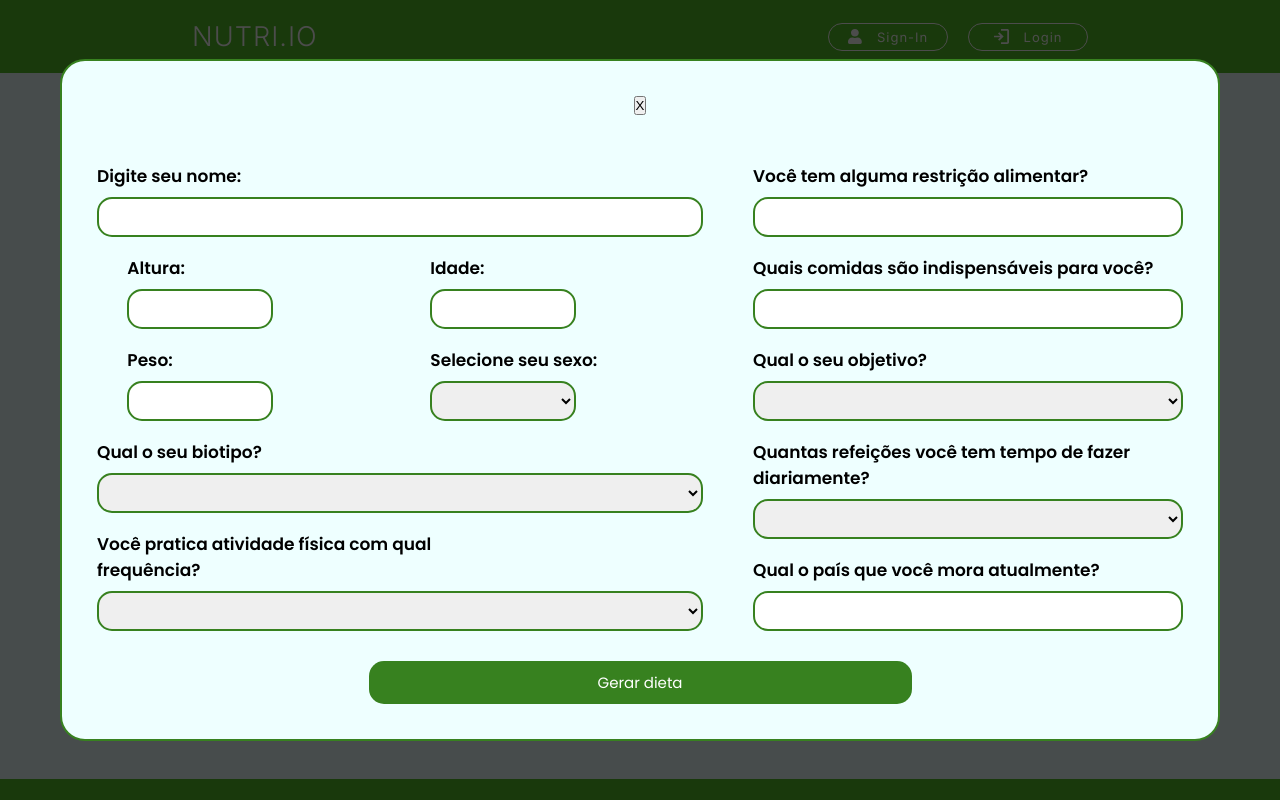
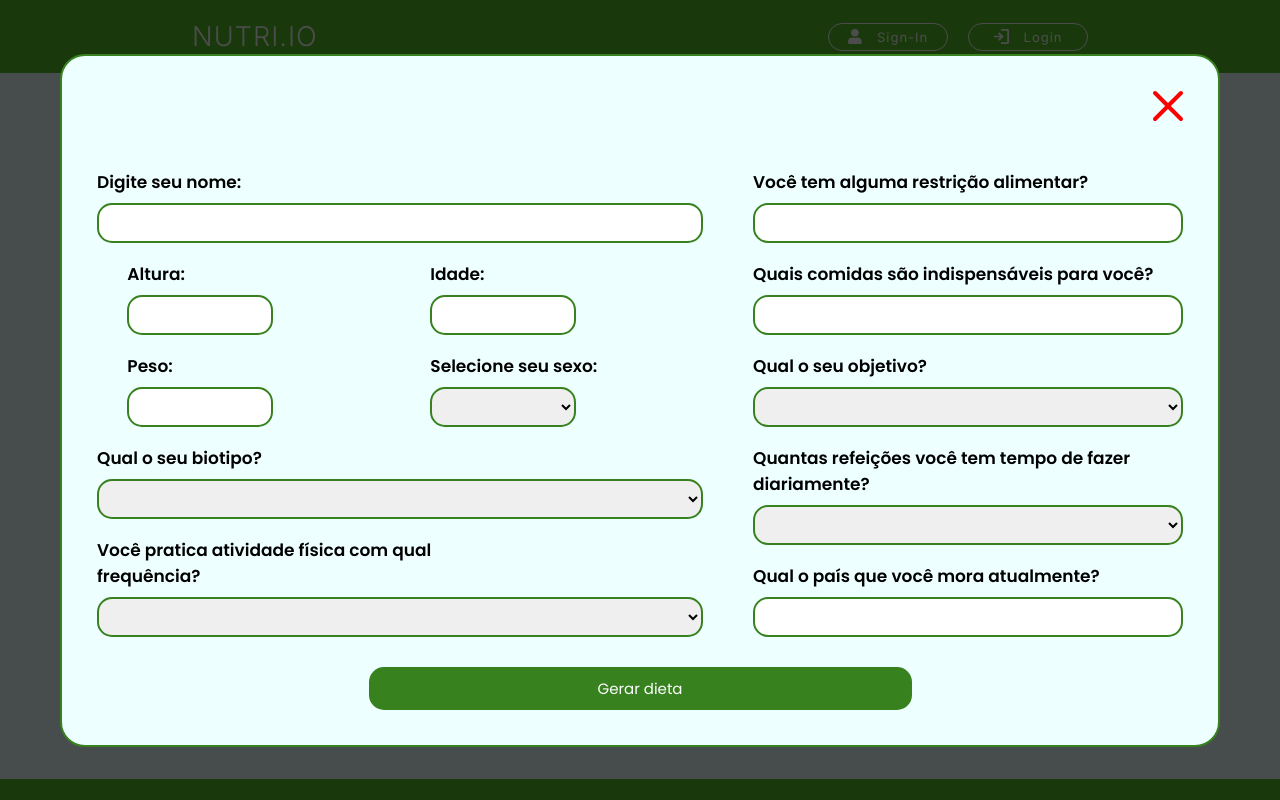
Before and after one commit to MarcosTenorioDev/Nutri.io, a React (Vite) app: page /home in a window 1280 px wide. Both pictures are taken after a click on the button "Gerar Dieta". Shown: the top 800 px of the page. Built offline with nearby package versions, Linux system fonts and the light colour scheme; no server answers.

Commit message:
:sparkles: feat: add function to stop scroll when modal is opened

```diff
--- a/src/assets/css/GenerateDiet.css
+++ b/src/assets/css/GenerateDiet.css
@@ -25,6 +25,19 @@
 }
 
 .button:hover{
+    cursor: pointer;
+}
+
+.closeModalBtn{
+    border: none;
+    background: none;
+    width: 100%;
+    display: flex;
+    justify-content: flex-end;
+    align-items: center;
+}
+.closeBtn{
+    width: 30px;
     cursor: pointer;
 }
 
@@ -112,7 +125,9 @@
     font-weight: 500;
     width: 60%;
 }
-
+.modalOpen{
+    overflow-y:hidden;
+}
 
 @media (max-width: 1000px){
     .button{
--- a/src/components/GenerateDiet.jsx
+++ b/src/components/GenerateDiet.jsx
@@ -2,21 +2,25 @@ import { useEffect, useState } from 'react';
 import '../assets/css/GenerateDiet.css';
 import axios from "axios";
 import API_KEY from '../services/apikey';
+import closeBtn from '../assets/images/close.svg';
 
 
 
 
 const GenerateDiet = () => {
-
+const body = document.body;
 const [showModal, setShowModal] = useState(false);
 
 const openModal = () =>{
   setShowModal(true);
+  window.scrollTo(0,0);
+  body.classList.add('modalOpen');
   Modal()
 }
 
 const closeModal = () =>{
   setShowModal(false);
+  body.classList.remove('modalOpen');
   Modal();
 }
 
@@ -37,13 +41,12 @@ const [person, setPerson] = useState ({
 
 const Modal = () => {
   if (showModal === true) {
-    console.log('abriu o form')
 
     return(
       <>
       <div className="modal">
         <div className='overlay'>
-          <button className='closeModalBtn' onClick={closeModal}>X</button>
+          <button className='closeModalBtn' onClick={closeModal}><img src={closeBtn} alt="" className='closeBtn'/></button>
           <div className='modalContent'>
             <div className='leftSide'>
               <form className='modalForm'>
```
Also changed, not shown: src/assets/images/close.svg (added).
